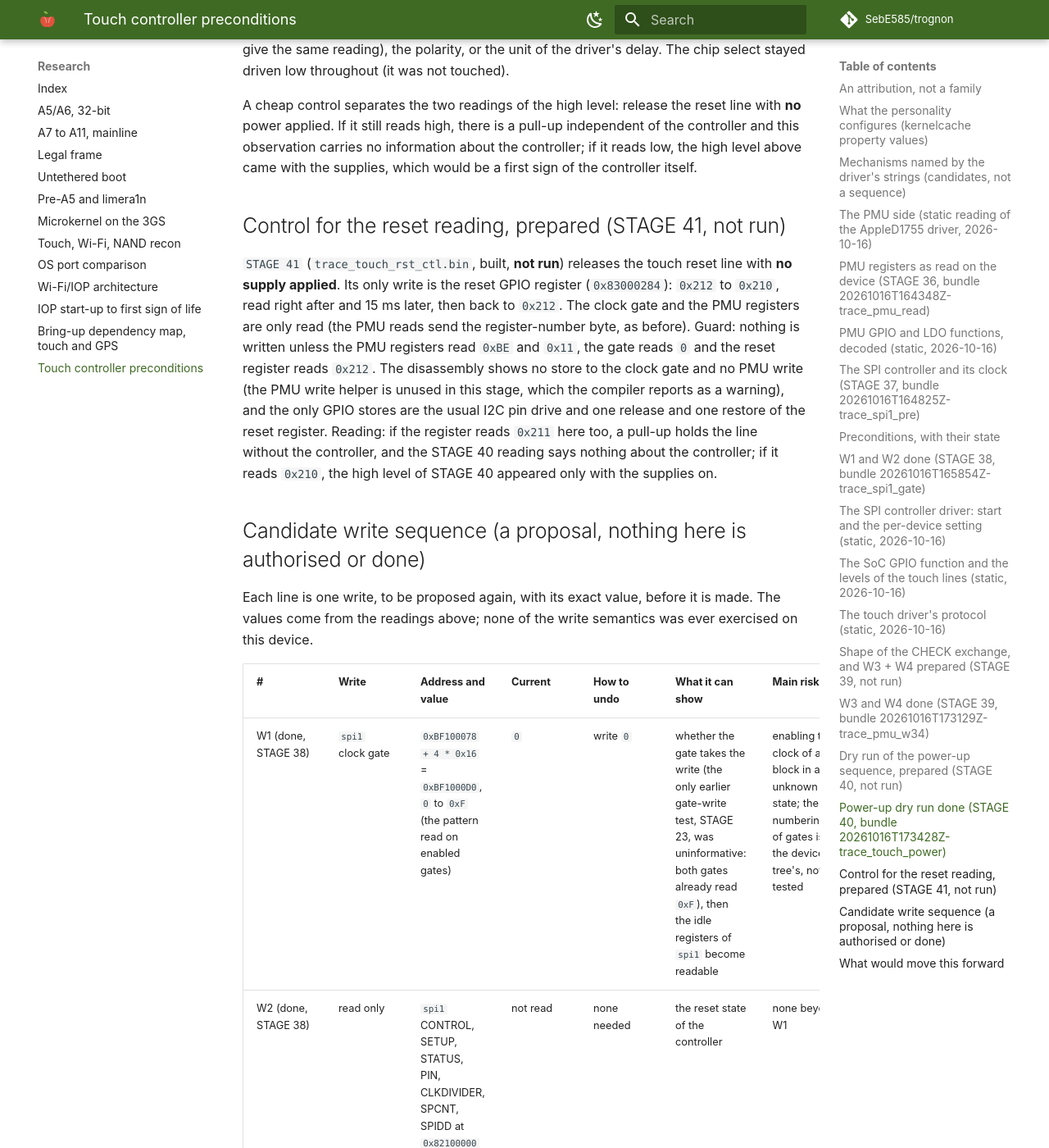
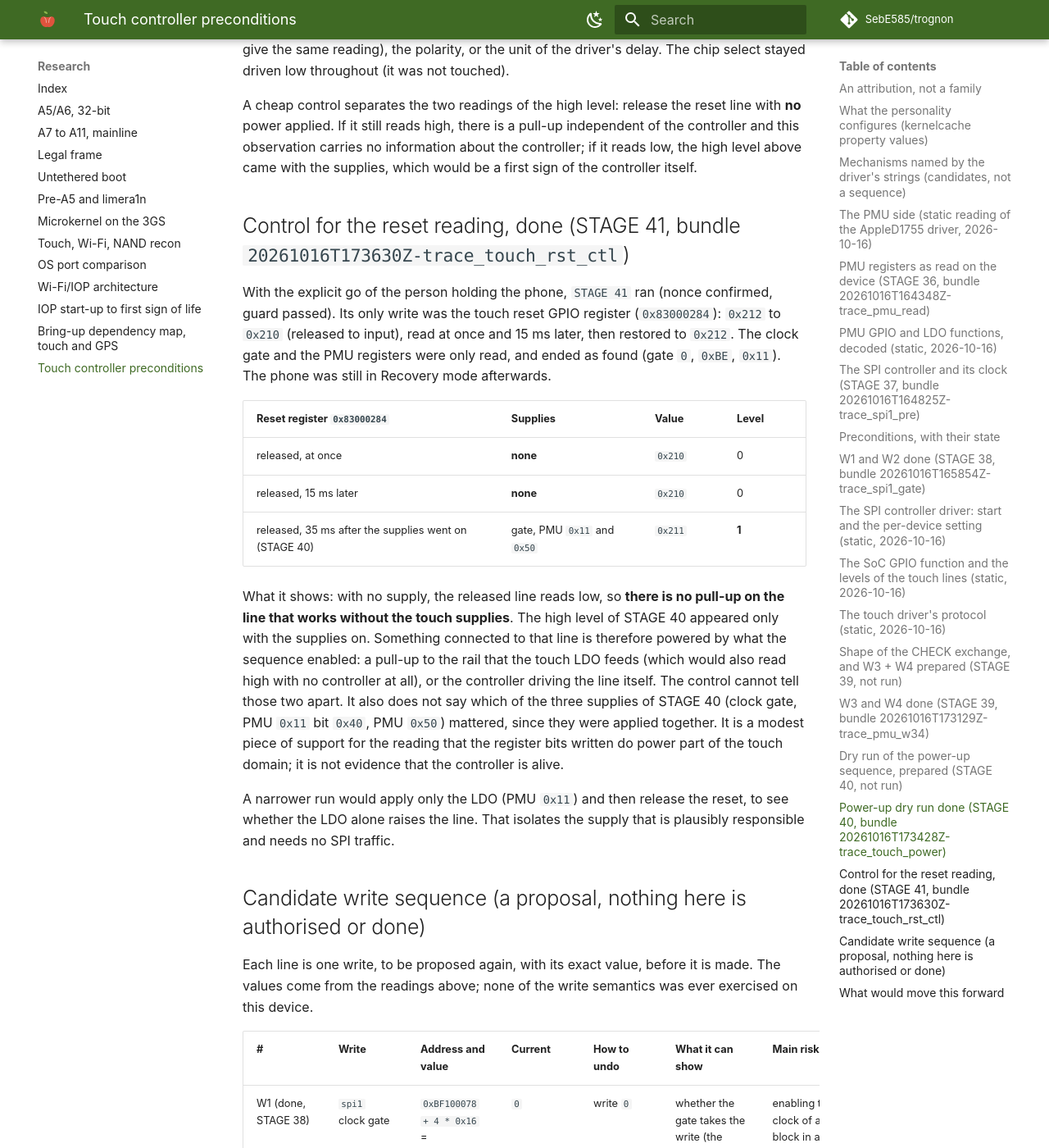
Before and after one commit to SebE585/trognon, an MkDocs documentation site: the page built from docs/research/2026-10-16-touch-n88-preconditions.md, in a window 1280 px wide and 1400 px high, scrolled down 15760 px. Shown: the whole window at 82% size. Built offline with MkDocs 1.6.1 and Material for MkDocs 9.7.7, drawn with Linux system fonts in a browser that asks for light colours; comment, search, counter and statistics services are not loaded.

Commit message:
hardware: reset control (STAGE 41), the released line reads low without supply

```diff
--- a/docs/research/2026-10-16-touch-n88-preconditions.md
+++ b/docs/research/2026-10-16-touch-n88-preconditions.md
@@ -480,16 +480,28 @@ A cheap control separates the two readings of the high level: release the reset
 reads high, there is a pull-up independent of the controller and this observation carries no information about the controller; if
 it reads low, the high level above came with the supplies, which would be a first sign of the controller itself.
 
-## Control for the reset reading, prepared (STAGE 41, not run)
+## Control for the reset reading, done (STAGE 41, bundle `20261016T173630Z-trace_touch_rst_ctl`)
 
-`STAGE 41` (`trace_touch_rst_ctl.bin`, built, **not run**) releases the touch reset line with **no supply applied**. Its only write
-is the reset GPIO register (`0x83000284`): `0x212` to `0x210`, read right after and 15 ms later, then back to `0x212`. The
-clock gate and the PMU registers are only read (the PMU reads send the register-number byte, as before). Guard: nothing is
-written unless the PMU registers read `0xBE` and `0x11`, the gate reads `0` and the reset register reads `0x212`. The disassembly
-shows no store to the clock gate and no PMU write (the PMU write helper is unused in this stage, which the compiler reports as a
-warning), and the only GPIO stores are the usual I2C pin drive and one release and one restore of the reset register. Reading: if
-the register reads `0x211` here too, a pull-up holds the line without the controller, and the STAGE 40 reading says nothing about the
-controller; if it reads `0x210`, the high level of STAGE 40 appeared only with the supplies on.
+With the explicit go of the person holding the phone, `STAGE 41` ran (nonce confirmed, guard passed). Its only write was the touch
+reset GPIO register (`0x83000284`): `0x212` to `0x210` (released to input), read at once and 15 ms later, then restored to `0x212`.
+The clock gate and the PMU registers were only read, and ended as found (gate `0`, `0xBE`, `0x11`). The phone was still in Recovery
+mode afterwards.
+
+| Reset register `0x83000284` | Supplies | Value | Level |
+|---|---|---|---|
+| released, at once | **none** | `0x210` | 0 |
+| released, 15 ms later | **none** | `0x210` | 0 |
+| released, 35 ms after the supplies went on (STAGE 40) | gate, PMU `0x11` and `0x50` | `0x211` | **1** |
+
+What it shows: with no supply, the released line reads low, so **there is no pull-up on the line that works without the touch
+supplies**. The high level of STAGE 40 appeared only with the supplies on. Something connected to that line is therefore powered by
+what the sequence enabled: a pull-up to the rail that the touch LDO feeds (which would also read high with no controller at all), or the
+controller driving the line itself. The control cannot tell those two apart. It also does not say which of the three supplies of STAGE
+40 (clock gate, PMU `0x11` bit `0x40`, PMU `0x50`) mattered, since they were applied together. It is a modest piece of support for the
+reading that the register bits written do power part of the touch domain; it is not evidence that the controller is alive.
+
+A narrower run would apply only the LDO (PMU `0x11`) and then release the reset, to see whether the LDO alone raises the line. That
+isolates the supply that is plausibly responsible and needs no SPI traffic.
 
 ## Candidate write sequence (a proposal, nothing here is authorised or done)
 
```
Also changed, not shown: docs/en/03-hardware-map.md (+3 -1 lines), docs/en/08-evidence.md (+1 -0 lines), docs/snippets/evidence-table.en.md (+1 -0 lines), docs/snippets/evidence-table.fr.md (+1 -0 lines), 4 other files.
